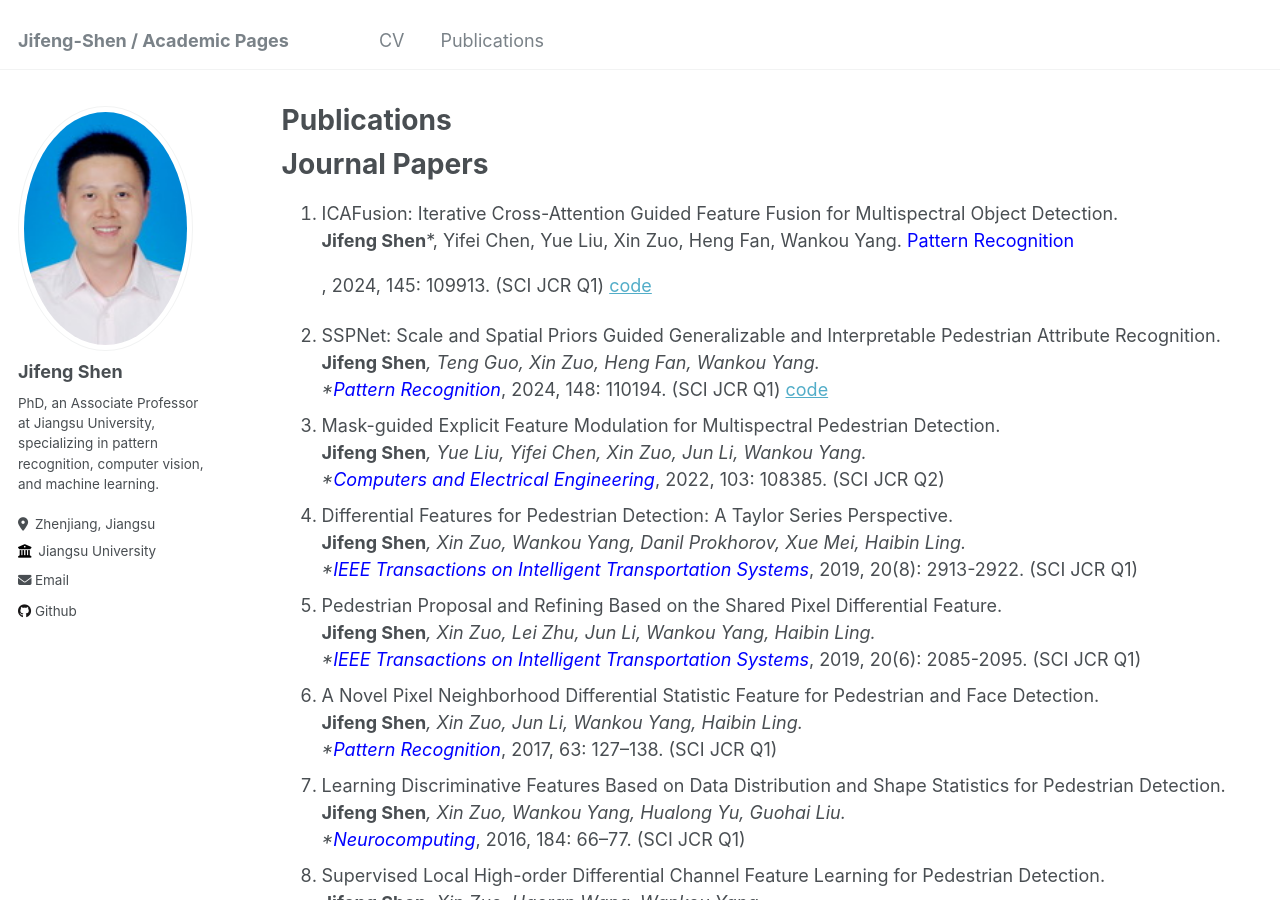
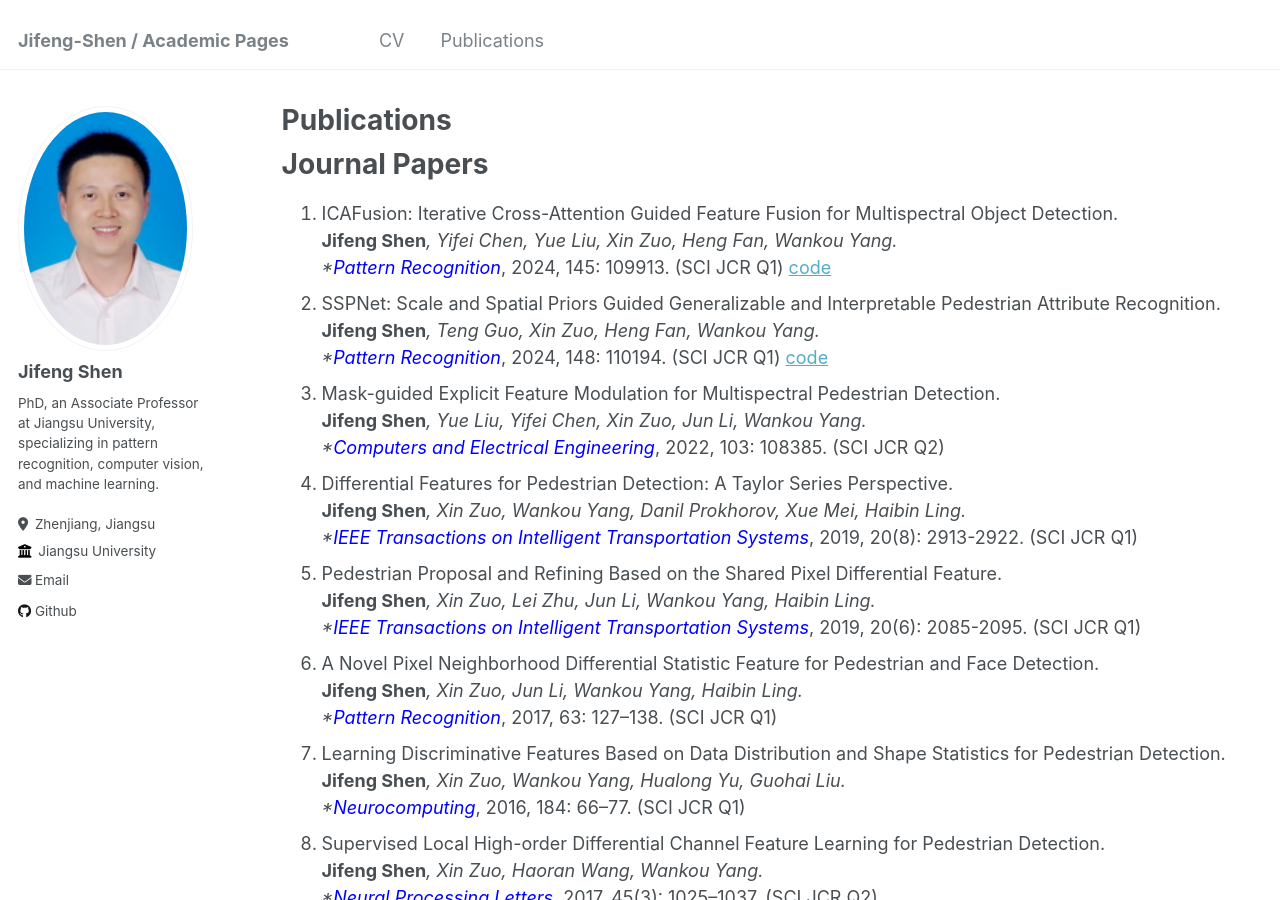
Before and after one commit to jifeng-shen/jifeng-shen.github.io, a Jekyll site: the page built from _pages/publications.md, in a window 1280 px wide and 900 px high. Built offline with Jekyll 4.4.1, drawn with Linux system fonts in a browser that asks for light colours.

Commit message:
Update publications.md

```diff
--- a/_pages/publications.md
+++ b/_pages/publications.md
@@ -9,7 +9,7 @@ author_profile: true
 
 1. ICAFusion: Iterative Cross-Attention Guided Feature Fusion for Multispectral Object Detection.
    **Jifeng Shen***, Yifei Chen, Yue Liu, Xin Zuo, Heng Fan, Wankou Yang.
-   <font color="blue">Pattern Recognition</font>, 2024, 145: 109913. (SCI JCR Q1) [code](https://github.com/chanchanchan97/ICAFusion)
+   *<font color="blue">Pattern Recognition</font>*, 2024, 145: 109913. (SCI JCR Q1) [code](https://github.com/chanchanchan97/ICAFusion)
 2. SSPNet: Scale and Spatial Priors Guided Generalizable and Interpretable Pedestrian Attribute Recognition.
    **Jifeng Shen***, Teng Guo, Xin Zuo, Heng Fan, Wankou Yang.
    *<font color="blue">Pattern Recognition</font>*, 2024, 148: 110194. (SCI JCR Q1) [code](https://github.com/guotengg/SSPNet)
```
